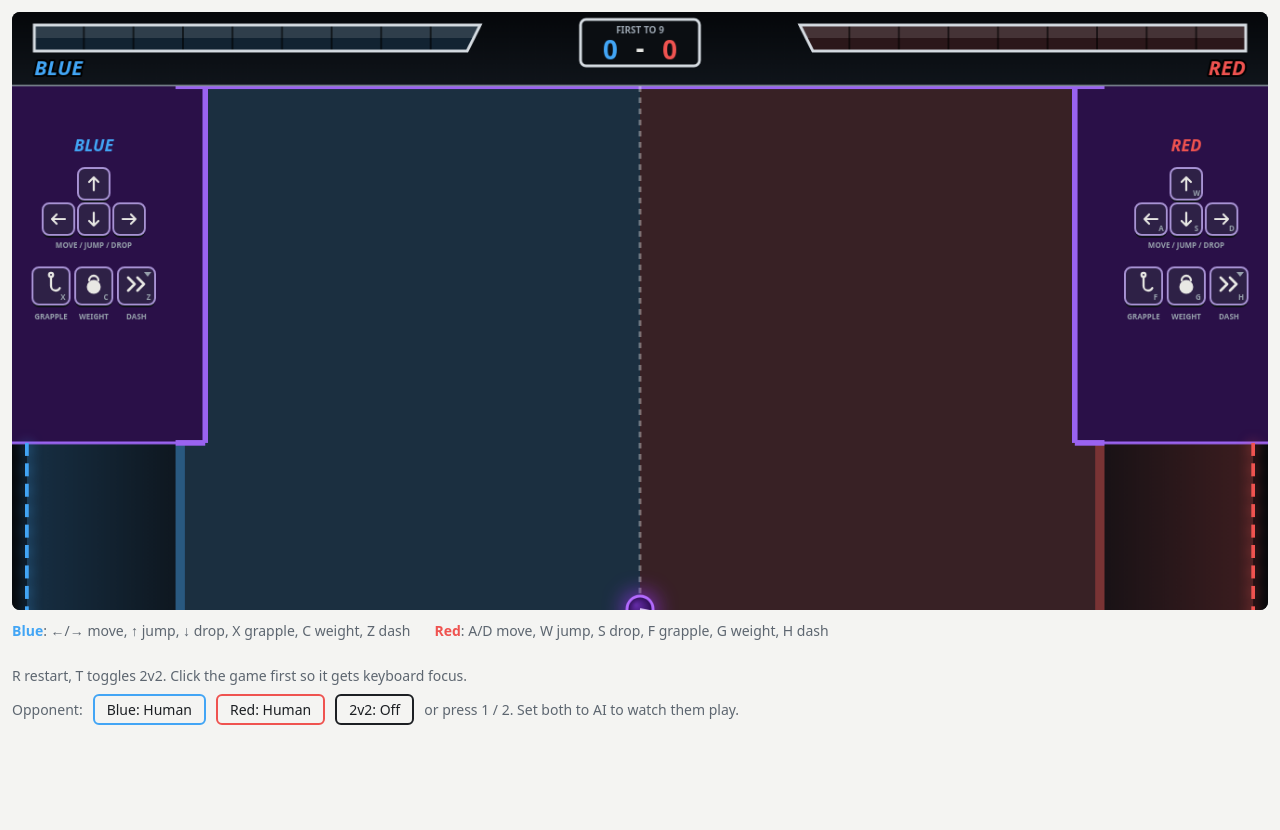
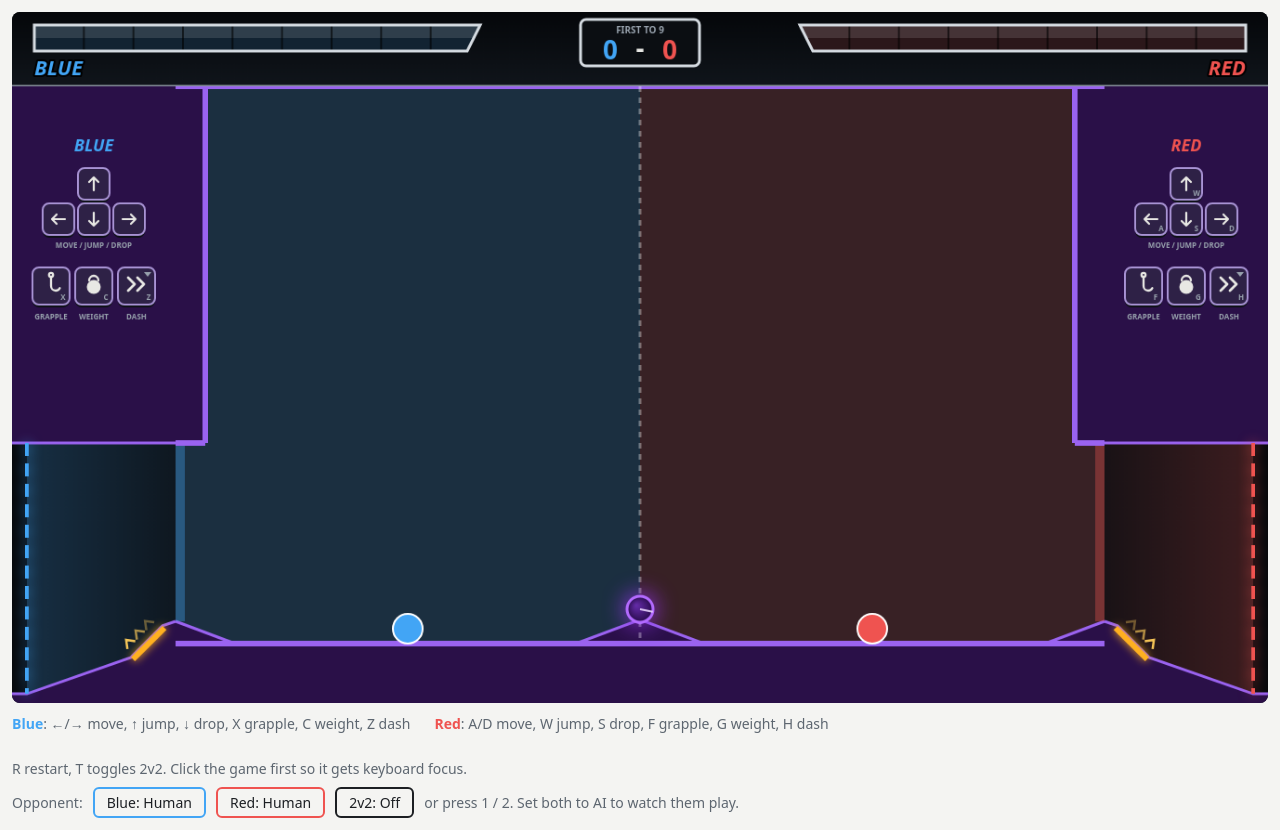
Before and after one commit to HungNguyen922/WeirdDeathBallPlus, a plain HTML site: page index.html in a window 1280 px wide. Before the commit the page ends 800 px from the top, so only its background shows below. Drawn offline with Linux system fonts and the light colour scheme.

Commit message:
arrows stuff and viewport sizing

```diff
--- a/css/style.css
+++ b/css/style.css
@@ -3,7 +3,7 @@
 :root[data-theme="dark"]{--bg:#101316;--fg:#e8e8e4;--mut:#98a2ad}
 html{scroll-padding-top:env(safe-area-inset-top,0px)}
 body{margin:0;background:var(--bg);color:var(--fg);font:14px/1.5 system-ui,sans-serif;display:flex;flex-direction:column;align-items:center;padding:12px}
-canvas{width:100%;max-width:1352px;aspect-ratio:1352/644;background:#14181d;border-radius:8px;outline:none}
+canvas{width:100%;max-width:1352px;aspect-ratio:1352/744;background:#14181d;border-radius:8px;outline:none}
 .keys{max-width:1352px;width:100%;display:flex;gap:24px;flex-wrap:wrap;margin-top:10px;color:var(--mut)}
 b{color:var(--fg)}
 .ai{max-width:1352px;width:100%;display:flex;gap:10px;align-items:center;flex-wrap:wrap;margin-top:8px;color:var(--mut)}
--- a/index.html
+++ b/index.html
@@ -4,7 +4,7 @@
 <title>Weird Death Ball</title>
 <link rel="stylesheet" href="css/style.css">
 </head><body>
-<canvas id="c" width="1352" height="644" tabindex="0"></canvas>
+<canvas id="c" width="1352" height="744" tabindex="0"></canvas>
 <div class="keys">
 <div><b style="color:#42a5f5">Blue</b>: ←/→ move, ↑ jump, ↓ drop, X grapple, C weight, Z dash</div>
 <div><b style="color:#ef5350">Red</b>: A/D move, W jump, S drop, F grapple, G weight, H dash</div>
--- a/js/physics/constants.js
+++ b/js/physics/constants.js
@@ -43,7 +43,7 @@ const DECOY_CAST = 1, DECOY_COOLDOWN = 30, DECOY_BOUNCE_PLAYER = 0.5, DECOY_BOUN
 // Arrow: hold the special key to charge (ARROW_CHARGE_T s to full), release to fire along the aim. LEFT / RIGHT turn it at ARROW_TURN rad/s; a double tap within ARROW_DBL_T s snaps it.
 // The death ball / decoys gain ARROW_BALL_K x the arrow's velocity; an enemy is knocked back by ARROW_KNOCK x it (ARROW_KILLS = true kills instead).
 const ARROW_CHARGE_T = 1.2, ARROW_V_MIN = 300, ARROW_V_MAX = 900, ARROW_G = G, ARROW_TURN = 2.2, ARROW_DBL_T = 0.25, ARROW_COOLDOWN = 2;
-const ARROW_R = 3, ARROW_BALL_K = 0.6, ARROW_KNOCK = 0.5, ARROW_KILLS = false, ARROW_LIFE = 10, ARROW_STICK_T = 1.5;
+const ARROW_R = 3, ARROW_BALL_K = 0.6, ARROW_KNOCK = 0.75, ARROW_KILLS = false, ARROW_LIFE = 10, ARROW_STICK_T = 5;
 const ARROW_LEN = 22, ARROW_HALF_W = 2.5, ARROW_SPENT_K = 0.15; // drawn length, half the drawn width (= collision thickness), share of speed a spent arrow keeps
 const ABILITY = { dash: { cast: DASH_CAST, cd: DASH_COOLDOWN }, plinko: { cast: PLINKO_CAST, cd: PLINKO_COOLDOWN }, marionette: { cd: MARIONETTE_COOLDOWN }, decoy: { cast: DECOY_CAST, cd: DECOY_COOLDOWN }, arrow: { cd: ARROW_COOLDOWN } };
 // Crash shot: a player who touches the death ball dies, but first collides with it like two pool balls: an elastic collision along the line between their centers,
```
